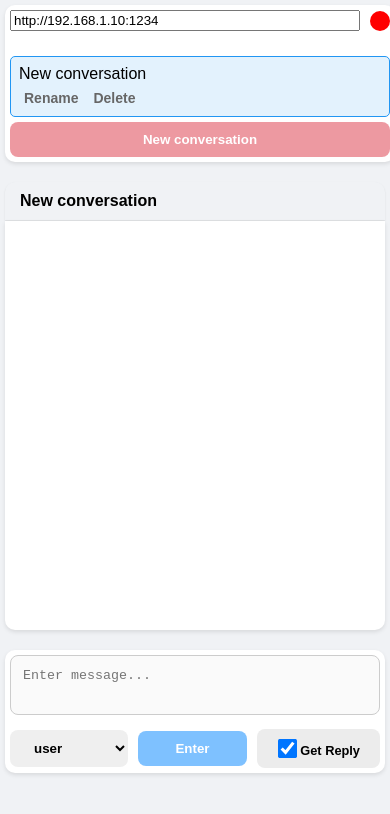
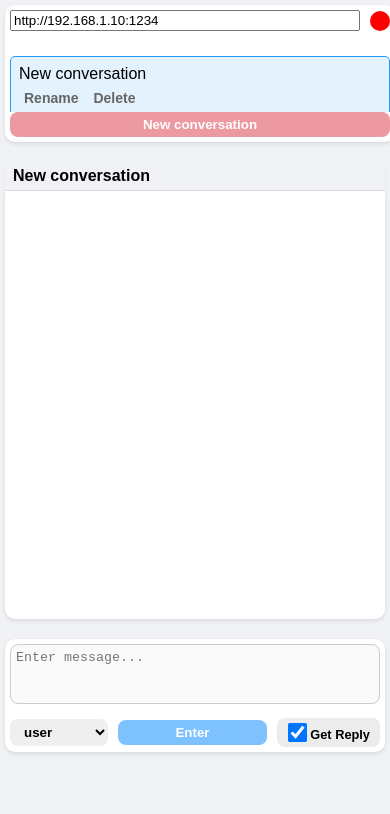
Before and after one commit to crashdemons/LMStudioWeb, a plain HTML site: page index.html in a window 390 px wide. Drawn offline with nearby package versions, Linux system fonts and the light colour scheme; no server answers.

Commit message:
mobile tweaks

```diff
--- a/styles.css
+++ b/styles.css
@@ -467,7 +467,7 @@ button:disabled {
         max-width: none;
         margin-right: 0;
         margin-bottom: 20px;
-        max-height: 30vh;
+        max-height: 15vh;
         padding: 5px;
     }
     .input-container{
@@ -491,9 +491,19 @@ button:disabled {
     button {
         width: 100%;
     }
+    button, select, .checkbox-label {
+        padding: 5px 10px;
+    }
+    textarea{
+        padding: 5px;
+    }
 
     .message {
         max-width: 90%;
+        padding: 8px;
+    }
+    .conversation-title-bar{
+        padding: 5px 8px;
     }
 }
 
```
